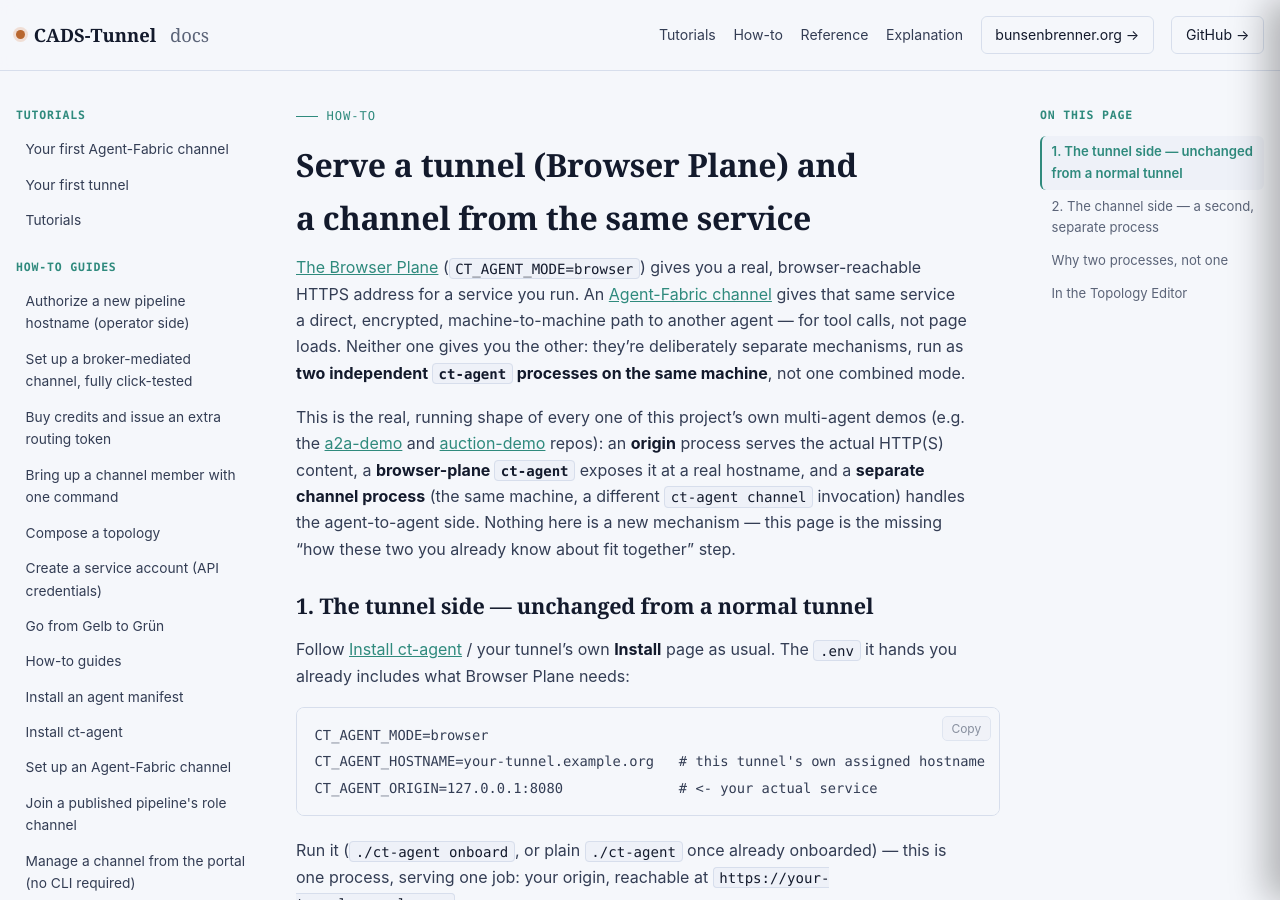
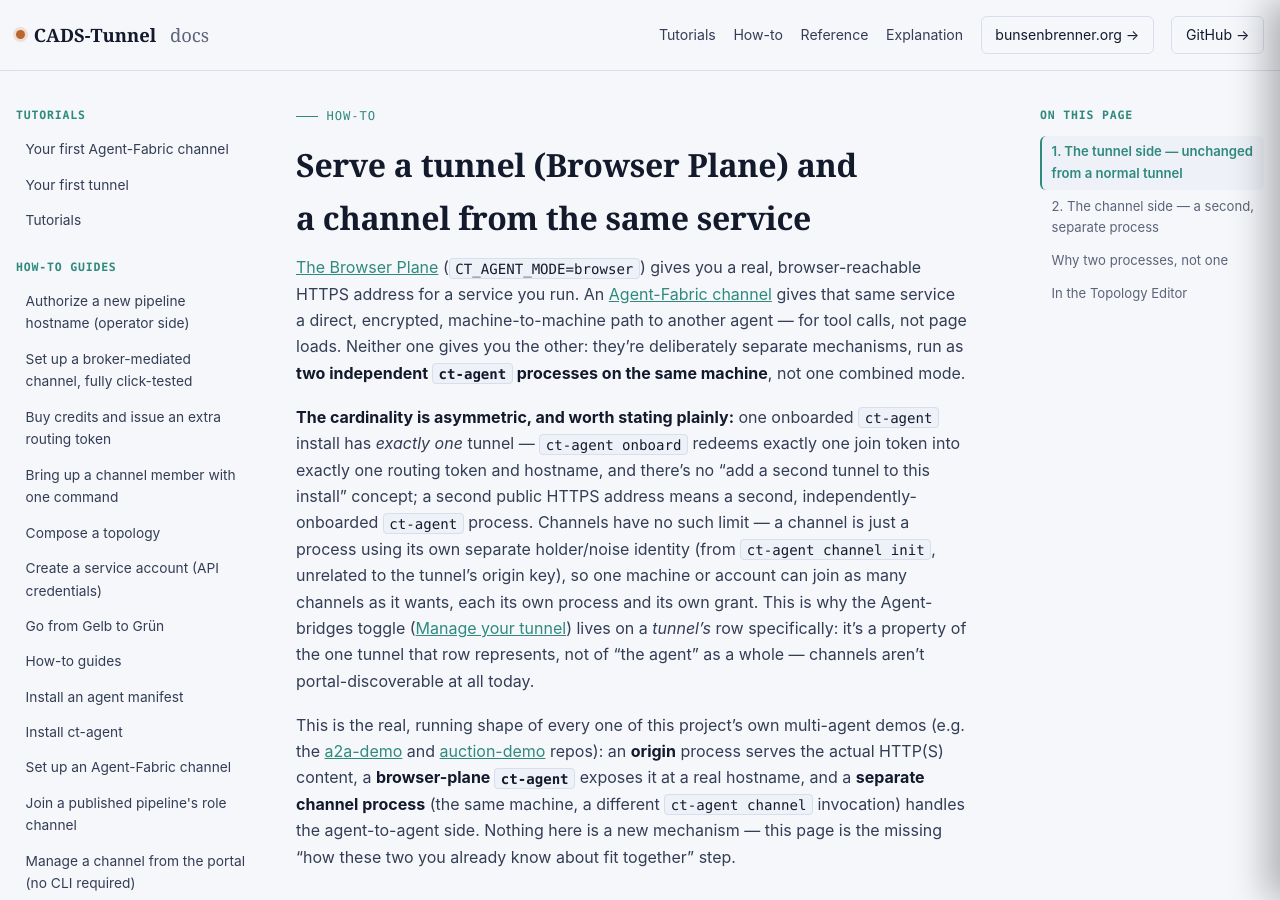
Before and after one commit to scimbe/CADS-Tunnel-docs, a Jekyll site: the page built from _how-to/tunnel-plus-channel.md, in a window 1280 px wide and 900 px high. Built offline with Jekyll 4.4.1, drawn with Linux system fonts in a browser that asks for light colours.

Commit message:
how-to: state the tunnel-vs-channel cardinality explicitly (#19)
Real gap surfaced by live operator confusion: nowhere on the site
stated that one ct-agent install has exactly one tunnel but can run
unlimited independent channel processes. Added to
tunnel-plus-channel.md, and tied it back to why the Agent-bridges
toggle lives on the tunnel row specifically.

Co-authored-by: scimbe <becke@vps-1779cd55.vps.ovh.net>

```diff
--- a/_how-to/tunnel-plus-channel.md
+++ b/_how-to/tunnel-plus-channel.md
@@ -12,6 +12,17 @@ gives you a real, browser-reachable HTTPS address for a service you run. An
 a direct, encrypted, machine-to-machine path to another agent — for tool calls, not page loads. Neither
 one gives you the other: they're deliberately separate mechanisms, run as **two independent `ct-agent`
 processes on the same machine**, not one combined mode.
+
+**The cardinality is asymmetric, and worth stating plainly:** one onboarded `ct-agent` install has
+*exactly one* tunnel — `ct-agent onboard` redeems exactly one join token into exactly one routing token
+and hostname, and there's no "add a second tunnel to this install" concept; a second public HTTPS
+address means a second, independently-onboarded `ct-agent` process. Channels have no such limit — a
+channel is just a process using its own separate holder/noise identity (from `ct-agent channel init`,
+unrelated to the tunnel's origin key), so one machine or account can join as many channels as it wants,
+each its own process and its own grant. This is why the Agent-bridges toggle
+([Manage your tunnel]({{ '/how-to/manage-your-tunnel/' | relative_url }})) lives on a *tunnel's* row
+specifically: it's a property of the one tunnel that row represents, not of "the agent" as a whole —
+channels aren't portal-discoverable at all today.
 
 This is the real, running shape of every one of this project's own multi-agent demos (e.g. the
 [a2a-demo](https://github.com/scimbe/CADS-a2a-demo) and
```
